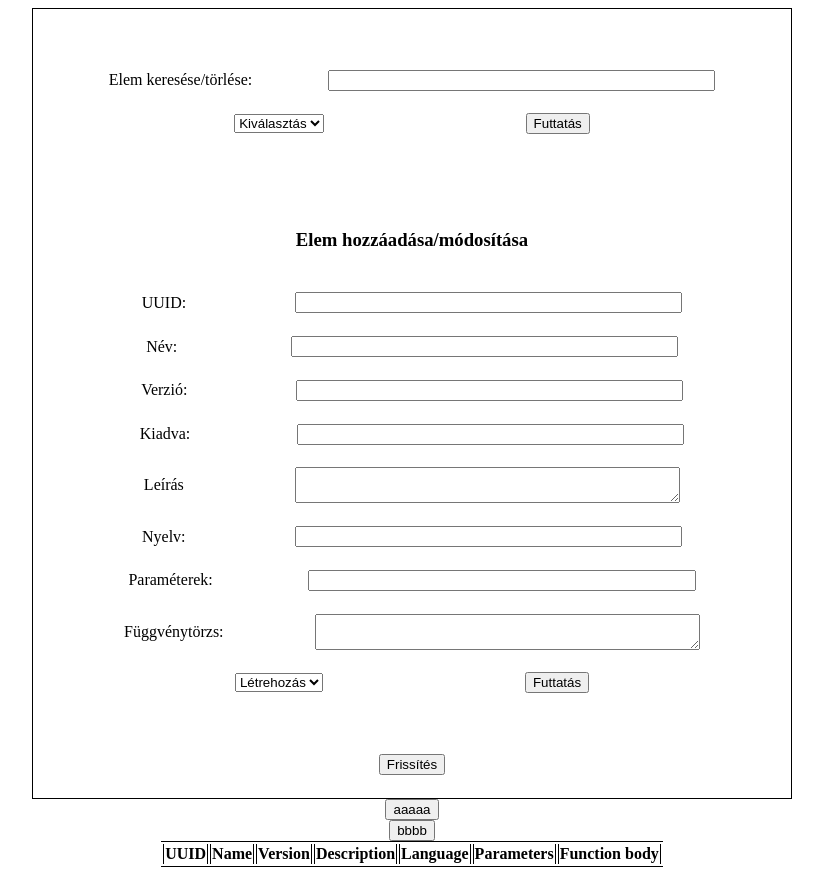
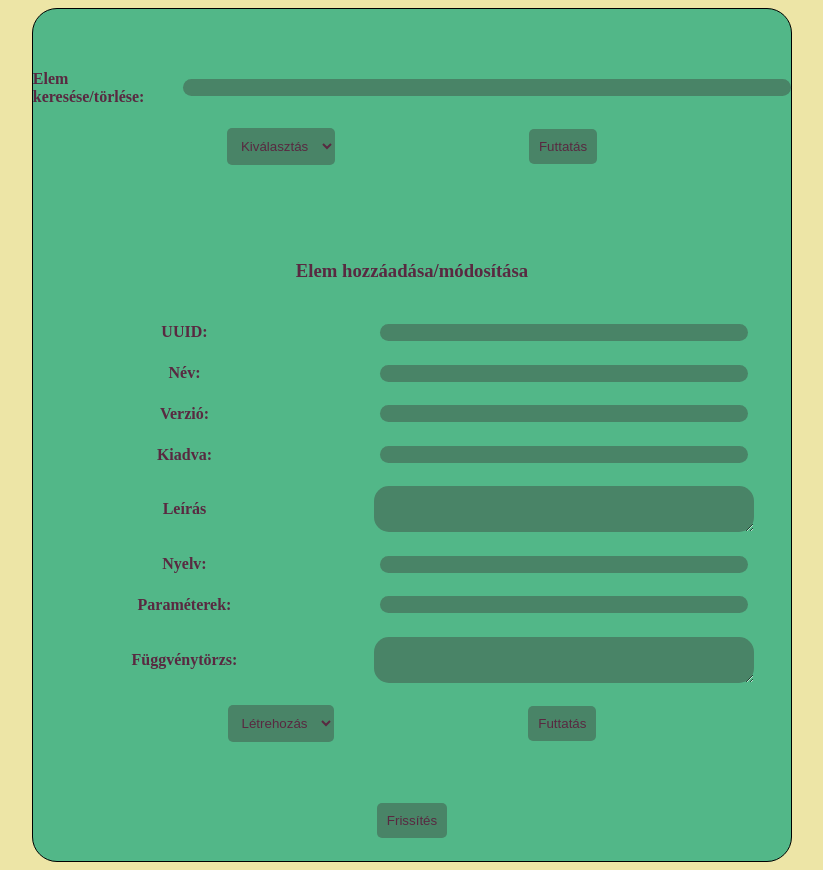
Before and after one commit to BarcziBence/RequestResponseGyak, a plain HTML site: page Új mappa/aaa/index.html in a window 1280 px wide. Shown: the top 870 px of the page, without its empty margins (228-1051 px from the left). Drawn offline with Linux system fonts and the light colour scheme.

Commit message:
Add files via upload

```diff
--- a/Új mappa/aaa/index.html
+++ b/Új mappa/aaa/index.html
@@ -24,36 +24,36 @@
         <div class="mod-con">
             <h3>Elem hozzáadása/módosítása</h3>
             <div class="control-element">
-                <label for="UUID">UUID: </label>
-                <input type="text" id="UUID" name="UUID">
+                <div class="negyven"><label for="UUID">UUID: </label></div>
+                <div class="hatvan"><input type="text" id="UUID" name="UUID"></div>
             </div>
             <div class="control-element">
-                <label for="Name">Név: </label>
-                <input type="text" id="Name" name="Name">
+                <div class="negyven"><label for="Name">Név: </label></div>
+                <div class="hatvan"><input type="text" id="Name" name="Name"></div>
             </div>
             <div class="control-element">
-                <label for="Version">Verzió: </label>
-                <input type="text" id="Version" name="Version">
+                <div class="negyven"><label for="Version">Verzió: </label></div>
+                <div class="hatvan"><input type="text" id="Version" name="Version"></div>
             </div>
             <div class="control-element">
-                <label for="Released">Kiadva:</label>
-                <input type="text" id="Released" name="Released">
+                <div class="negyven"><label for="Released">Kiadva:</label></div>
+                <div class="hatvan"><input type="text" id="Released" name="Released"></div>
             </div>
             <div class="control-element">
-                <label for="Desc">Leírás</label>
-                <textarea type="text" id="Desc" name="Desc"></textarea>
+                <div class="negyven"><label for="Desc">Leírás</label></div>
+                <div class="hatvan"><textarea type="text" id="Desc" name="Desc"></textarea></div>
             </div>
             <div class="control-element">
-                <label for="Lang">Nyelv:</label>
-                <input type="text" id="Lang" name="Lang">
+                <div class="negyven"><label for="Lang">Nyelv:</label></div>
+                <div class="hatvan"><input type="text" id="Lang" name="Lang"></div>
             </div>
             <div class="control-element">
-                <label for="Params">Paraméterek:</label>
-                <input type="text" id="UUID" name="UUID">
+                <div class="negyven"><label for="Params">Paraméterek:</label></div>
+                <div class="hatvan"><input type="text" id="Params" name="Params"></div>
             </div>
             <div class="control-element">
-                <label for="FuncBody">Függvénytörzs:</label>
-                <textarea id="FuncBody" name="FuncBody"></textarea>
+                <div class="negyven"><label for="FuncBody">Függvénytörzs:</label></div>
+                <div class="hatvan"><textarea id="FuncBody" name="FuncBody"></textarea></div>
             </div>
             <div class="control-element">
                 <select name="findDel" id="CreateOrModify">
@@ -67,12 +67,6 @@
             <button style="margin-bottom: 3%;" onclick="UpdateTable()">Frissítés</button>
         </div>
     </div>
-
-    <button onclick="CreateCheck('55db60bf-72bc-400f-b498-23ec72f638ad', 'Aaaaaa', '0.2', 'AAAAAAAAAAAAAAA', 'indian', ['amount_1: int', 'amount_2: int'], 'AAAA')">aaaaa</button>
-    <button onclick="GetChecks()">bbbb</button>
-
-
-
     <table id="Tatatatable">
         <tr>
             <th>UUID</th>
--- a/Új mappa/aaa/script.js
+++ b/Új mappa/aaa/script.js
@@ -22,7 +22,7 @@ async function GetCheck(id){
     .then(data=>{ console.log(data); })
 }
 
-async function CreateCheck(id, name, version, description, lang, params, func_body){
+async function CreateCheck(id, name, version, description, release, lang, params, func_body){
     await fetch("http://localhost:8080/checks/",
         {
             method: "POST",
@@ -34,6 +34,7 @@ async function CreateCheck(id, name, version, description, lang, params, func_bo
                 "uuid": id,
                 "name": name,
                 "version": version,
+                "release" : release,
                 "description": description,
                 "lang": lang,
                 "params": params,
@@ -44,7 +45,7 @@ async function CreateCheck(id, name, version, description, lang, params, func_bo
 
 }
 
-async function UpdateCheck(id, name, version, description, lang, params, func_body){
+async function UpdateCheck(id, name, version, release, description, lang, params, func_body){
     await fetch("http://localhost:8080/checks/" + id,
         {
             method: "POST",
@@ -55,6 +56,7 @@ async function UpdateCheck(id, name, version, description, lang, params, func_bo
             body: JSON.stringify({
                 "name": name,
                 "version": version,
+                "release" : release,
                 "description": description,
                 "lang": lang,
                 "params": params,
@@ -106,12 +108,11 @@ function FindOrDelete(){
 }
 
 function CreateOrModify(){
-    let option = document.getElementById("CreateOrModify").option
-
+    let option = document.getElementById("CreateOrModify").value
     if(option == "Create"){
-
+        CreateCheck(document.getElementById("UUID").value, document.getElementById("Name").value, document.getElementById("Version").value, document.getElementById("Released").value, document.getElementById("Desc").value, document.getElementById("Lang").value, document.getElementById("Params").value, document.getElementById("FuncBody").value);
     }
     else if (option == "Modify"){
-
+        UpdateCheck(document.getElementById("UUID").value, document.getElementById("Name").value, document.getElementById("Version").value, document.getElementById("Released").value, document.getElementById("Desc").value, document.getElementById("Lang").value, document.getElementById("Params").value, document.getElementById("FuncBody").value);
     }
 }
--- a/Új mappa/aaa/style.css
+++ b/Új mappa/aaa/style.css
@@ -1,11 +1,12 @@
 table{
-    border-top: 1px solid black;
-    border-bottom: 1px solid black;
+    color: #592941;
+    background-color: #52B788;
+    width: 80%;
+
 }
 
 th, td{
-    border-left: 1px solid black;
-    border-right: 1px solid black;
+    background-color: #498467;
 }
 
 body{
@@ -13,6 +14,8 @@ body{
     align-items: center;
     justify-content: center;
     flex-direction: column;
+    background-color: #EDE5A6;
+
 }
 
 .control-con{
@@ -22,6 +25,9 @@ body{
     flex-direction: column;
     width: 60%;
     border: 1px solid black;
+    border-radius: 25px;
+    background-color: #52B788;
+    margin-bottom: 10%;
 }
 
 .control-element{
@@ -42,9 +48,60 @@ body{
 }
 
 input{
-    width: 50%;
+    width: 80%;
+    background-color: #498467;
+    border: none;
+    border-radius: 15px;
+    transition: background-color 0.2s;
+    float: right;
+}
+
+input:hover, input:focus, textarea:hover, textarea:focus, button:hover, select:hover{
+    background-color: #B2D3A8;
 }
 
 textarea{
-    width: 50%;
+    width: 80%;
+    background-color: #498467;
+    border: none;
+    border-radius: 15px;
+    padding: 8px;
+    transition: background-color 0.2s;
 }
+
+label, h3, td{
+    color: #592941;
+    font-weight: bold;
+}
+
+select{
+    background-color: #498467;
+    border-radius: 5px;
+    border: none;
+    padding: 10px;
+    transition: background-color 0.2s;
+    color: #592941;
+}
+
+button{
+    background-color: #498467;
+    border-radius: 5px;
+    border: none;
+    padding: 10px;
+    transition: background-color 0.2s;
+    color: #592941;
+}
+
+.negyven{
+    width: 40%;
+    display: flex;
+    align-items: center;
+    justify-content: center;
+}
+
+.hatvan{
+    width: 60%;
+    display: flex;
+    align-items: center;
+    justify-content: center;
+}
```
